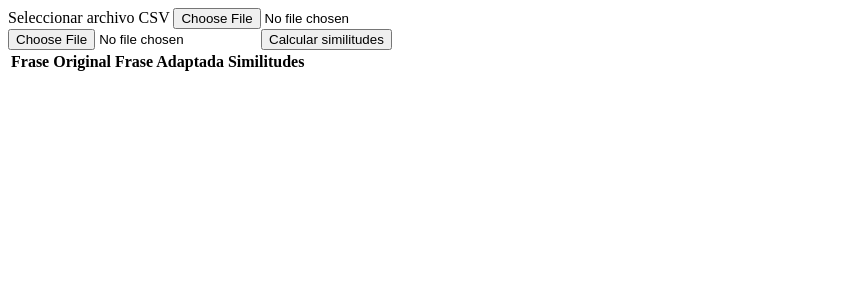
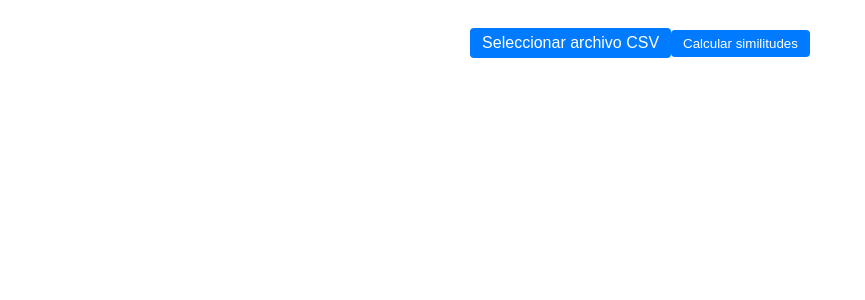
Before and after one commit to AlexAyuso01/lectura-facil, an Angular app in the folder front/: page / in a window 1280 px wide. Shown: the top 300 px of the page, without its empty margins (0-865 px from the left). Built offline with nearby package versions, Linux system fonts and the light colour scheme.

Commit message:
commit inicial

```diff
--- a/front/src/app/upload-csv/upload-csv.component.css
+++ b/front/src/app/upload-csv/upload-csv.component.css
@@ -0,0 +1,50 @@
+:host {
+    display: flex;
+    flex-direction: column;
+    align-items: center;
+    font-family: Arial, sans-serif;
+    padding: 20px;
+  }
+
+  .custom-file-upload {
+    display: inline-block;
+    padding: 6px 12px;
+    cursor: pointer;
+    background-color: #007bff;
+    color: white;
+    border-radius: 4px;
+    margin-bottom: 10px;
+  }
+
+  input[type="file"] {
+    display: none;
+  }
+
+  button {
+    background-color: #007bff;
+    color: white;
+    padding: 6px 12px;
+    border-radius: 4px;
+    cursor: pointer;
+    border: none;
+  }
+
+  table {
+    border-collapse: collapse;
+    width: 100%;
+  }
+
+  thead {
+    background-color: #f2f2f2;
+  }
+
+  th,
+  td {
+    padding: 8px;
+    text-align: left;
+    border-bottom: 1px solid #ddd;
+  }
+
+  tr:hover {
+    background-color: #f5f5f5;
+  }
--- a/front/src/app/upload-csv/upload-csv.component.html
+++ b/front/src/app/upload-csv/upload-csv.component.html
@@ -1,13 +1,18 @@
+<div *ngIf="!results.length">
   <label for="file-upload" class="custom-file-upload">
     Seleccionar archivo CSV
   </label>
-<input id="file-upload" type="file" accept=".csv" (change)="onFileSelected($event)" />
-<div>
-    <input type="file" (change)="onFileSelected($event)" />
+
+  <input
+    id="file-upload"
+    type="file"
+    accept=".csv"
+    (change)="onFileSelected($event)"
+  />
   <button (click)="onSubmit()">Calcular similitudes</button>
 </div>
 
-<div *ngIf="results">
+<div *ngIf="results.length">
   <table>
     <thead>
       <tr>
@@ -22,11 +27,12 @@
         <td>{{ result.frase_adaptada }}</td>
         <td>
           <ul>
-                        <li *ngFor="let similarity of result.similitudes">{{ similarity | number: '1.2-2' }}</li>
+            <li *ngFor="let similarity of result.similitudes">
+              {{ similarity | number : "1.2-2" }}
+            </li>
           </ul>
         </td>
       </tr>
     </tbody>
   </table>
-
 </div>
```
Also changed, not shown: 2 other files (tests, documents, lock files or other folders). Lines whose indentation alone changed are shown as unchanged.
